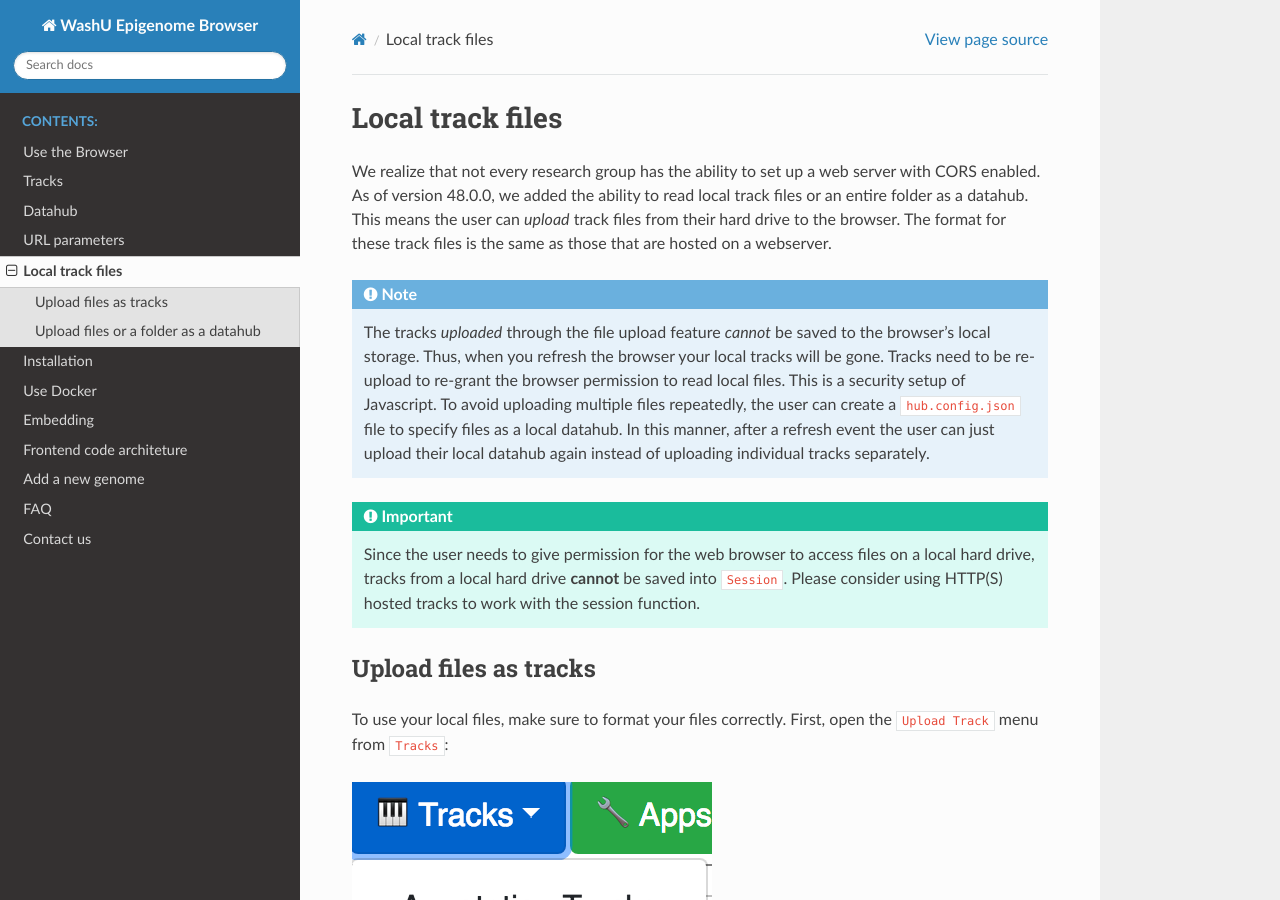
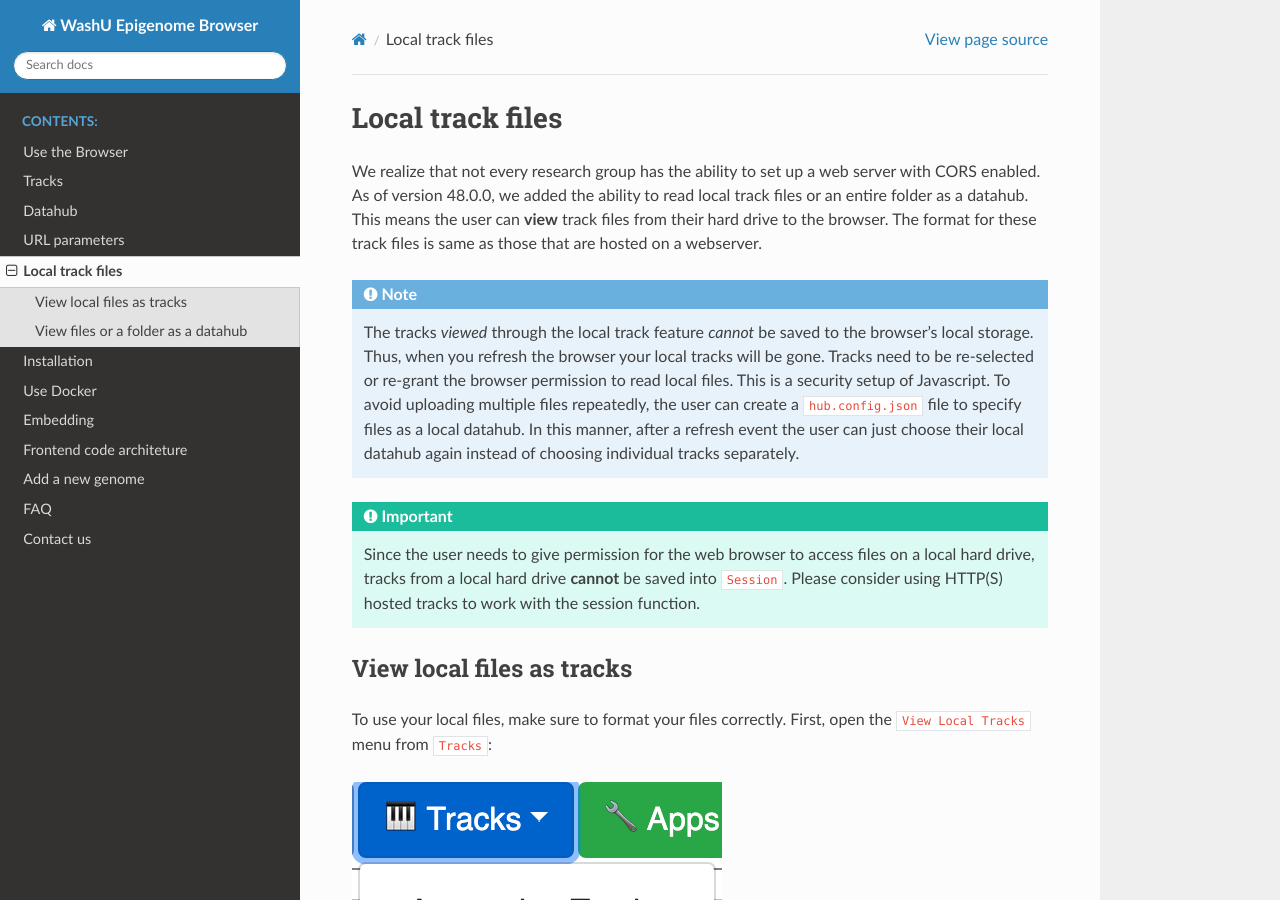
Before and after one commit to lidaof/eg-docs, a Sphinx documentation site: the page built from docs/local.rst, in a window 1280 px wide and 900 px high. Built offline with Sphinx 7.4.7 and the Read the Docs theme 2.0.0, drawn with Linux system fonts in a browser that asks for light colours; some of the changed text lies outside the part shown.

```diff
--- a/docs/local.rst
+++ b/docs/local.rst
@@ -2,24 +2,24 @@
 =================
 
 We realize that not every research group has the ability to set up a web server with CORS enabled. As of version 48.0.0,
-we added the ability to read local track files or an entire folder as a datahub. This means the user can *upload* track files
-from their hard drive to the browser. The format for these track files is the same as those that are hosted on a webserver.
+we added the ability to read local track files or an entire folder as a datahub. This means the user can **view** track files
+from their hard drive to the browser. The format for these track files is same as those that are hosted on a webserver.
 
-.. note:: The tracks *uploaded* through the file upload feature *cannot* be saved to the browser's local
+.. note:: The tracks *viewed* through the local track feature *cannot* be saved to the browser's local
           storage. Thus, when you refresh the browser your local tracks will be gone. Tracks need to be
-          re-upload to re-grant the browser permission to read  local files.
+          re-selected or re-grant the browser permission to read local files.
           This is a security setup of Javascript. To avoid uploading multiple files repeatedly, the user can create
           a ``hub.config.json`` file to specify files as a local datahub. In this manner, after a refresh event the user
-          can just upload their local datahub again instead of uploading individual tracks separately.
+          can just choose their local datahub again instead of choosing individual tracks separately.
 
 .. important:: Since the user needs to give permission for the web browser to access
                files on a local hard drive, tracks from a local hard drive **cannot** be saved
                into ``Session``. Please consider using HTTP(S) hosted tracks to work with the session function.
 
-Upload files as tracks
-----------------------
+View local files as tracks
+--------------------------
 
-To use your local files, make sure to format your files correctly. First, open the ``Upload Track``
+To use your local files, make sure to format your files correctly. First, open the ``View Local Tracks``
 menu from ``Tracks``:
 
 .. image:: _static/upload1.png
@@ -28,9 +28,9 @@
 
 .. image:: _static/upload2.png
 
-Third, choose your files. You can choose many files of same type if the track upload type only requires one
-file (``bigWig``, ``bigBed``, ``HiC``, and ``bigInteract``) or if the track upload type requires a data
-file and **index** file (``bedGraph``, ``methylC``, etc.) then you need to upload each pair individually.
+Third, choose your files. You can choose many files of same type if the track type only requires one
+file (``bigWig``, ``bigBed``, ``HiC``, and ``bigInteract``) or if the track type requires a data
+file and **index** file (``bedGraph``, ``methylC``, etc.) then you need to choose *each pair* individually.
 
 .. image:: _static/upload3.png
 
@@ -50,7 +50,7 @@
 
 .. image:: _static/upload7.png
 
-Upload files or a folder as a datahub
+View files or a folder as a datahub
 -------------------------------------
 
 If you want to upload many different types of track files to the browser, you can do that too!
@@ -87,7 +87,7 @@
 
 .. note:: Please note the ``name`` and ``options`` attribute specified in this file. The syntax is the same as a remote datahub file.
 
-.. note:: Track files not specified in ``hub.config.json`` will be skipped.
+.. note:: Track files not specified in ``hub.config.json`` will be skipped. Orders of tracks will follow the order defined in ``hub.config.json`` file.
 
 You can either choose an entire folder by clicking the first button:
 
```
Also changed, not shown: docs/contact.rst (+10 -1 lines), docs/datahub.rst (+7 -1 lines), docs/faq.rst (+10 -2 lines), docs/_static/upload1.png.
